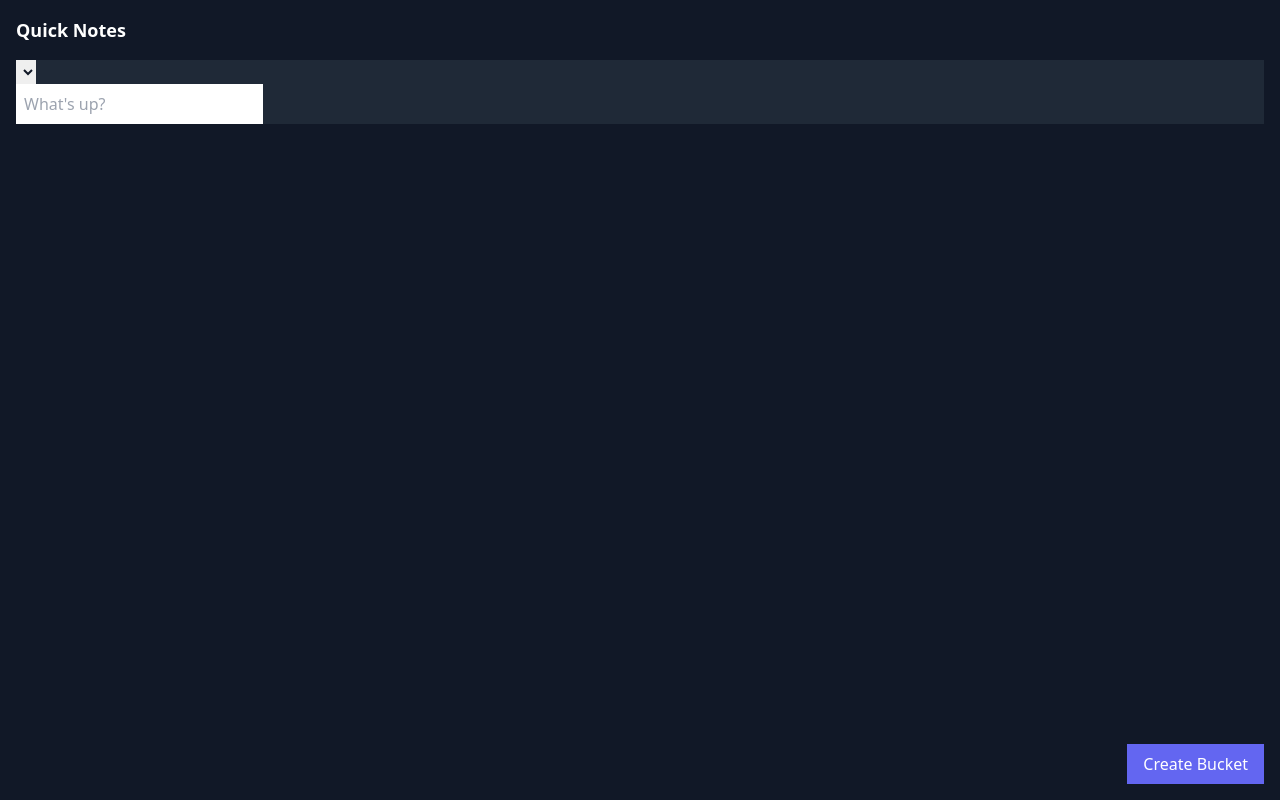
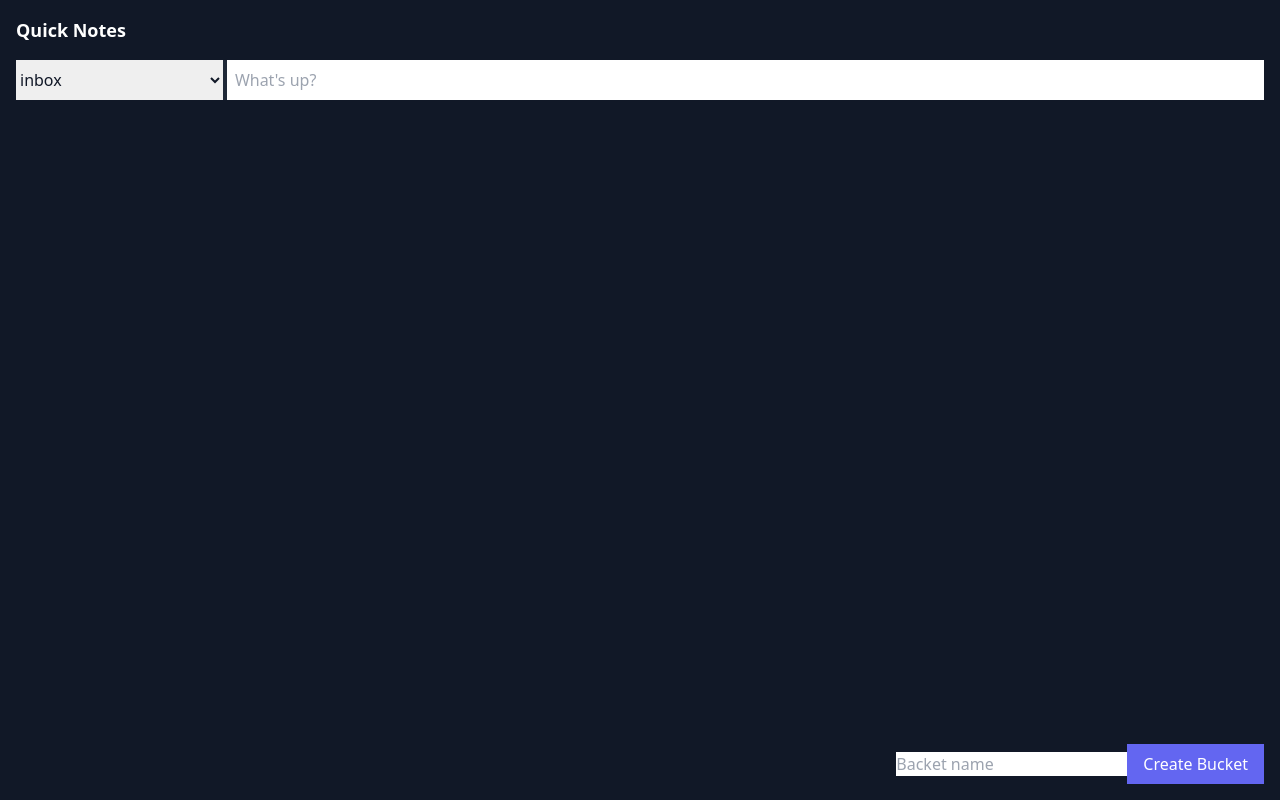
Before and after one commit to SpencerAung/quick-notes, a React (Create React App) app: page / in a window 1280 px wide. Built offline with nearby package versions, Linux system fonts and the light colour scheme.

Commit message:
Use reducer to manage notes

```diff
--- a/src/components/Bucket.tsx
+++ b/src/components/Bucket.tsx
@@ -1,17 +1,20 @@
 import { useContext } from 'react';
 import NoteContext from './NoteContext';
-import { clearNotes, getDefaultBucketName } from './notes';
 import Note from './Note';
 import { Note as NoteType } from './types';
+import { getNotes } from './notes';
 
 const Inbox = () => {
-  const [notes, setNotes] = useContext(NoteContext);
+  const [state, dispatch] = useContext(NoteContext);
   const handleClearNotes = () => {
 
-    clearNotes(getDefaultBucketName());
-    setNotes([]);
+    dispatch({
+      type: 'CLEAR_NOTES',
+      bucketName: state.selectedBucket
+    })
   }
 
+  const notes = getNotes(state.buckets[state.selectedBucket]);
   if (!notes?.length) {
     return null;
   }
--- a/src/components/Compose.tsx
+++ b/src/components/Compose.tsx
@@ -1,10 +1,11 @@
 import { useContext } from 'react';
-import { getSelectedBucketName,addNote, createNote, getNotes, getDefaultBucketName } from './notes';
 import NoteContext from './NoteContext';
+import { toArray } from './notes';
 
 function Compose() {
-
-  const [, setNotesContext] = useContext(NoteContext);
+  const [state, dispatch] = useContext(NoteContext);
+  const buckets = toArray(state.buckets);
+  const selectedBucket = state.selectedBucket;
 
   const handleSubmit = (e: React.FormEvent<HTMLFormElement>) => {
     e.preventDefault();
@@ -12,10 +13,13 @@ function Compose() {
     const formData = new FormData(form);
     const note = formData.get('note') as string;
 
-    const bucketName = getSelectedBucketName() || getDefaultBucketName();
+    const bucketName = state.selectedBucket;
 
-    addNote(createNote(note), bucketName);
-    setNotesContext(getNotes(bucketName));
+    dispatch({
+      type: 'ADD_NOTE',
+      bucketName,
+      note,
+    });
     form.reset();
 
   }
@@ -25,15 +29,13 @@ function Compose() {
     <div className={`w-full`}>
       <form id="note-form" onSubmit={handleSubmit}
         className={`w-full flex flex-row gap-1 bg-gray-800 text-gray-900`}>
-        <div>
-          <div>
-          <select>
-
-          </select>
-          </div>
-          <input type="text" name="note" placeholder="What's up?"
-            className={`w-full max-h-16 p-2`} />
-        </div>
+        <select className="w-1/5 min-w-fit" defaultValue={selectedBucket}>
+          {buckets.map(({ id, name }) => (
+            <option key={id} value={name} >{name}</option>
+          ))}
+        </select>
+        <input type="text" name="note" placeholder="What's up?"
+          className={`w-full max-h-16 p-2`} />
       </form>
     </div>
   )
--- a/src/components/CreateBucket.tsx
+++ b/src/components/CreateBucket.tsx
@@ -1,12 +1,31 @@
+import { useContext } from "react";
+import NoteContext from "./NoteContext";
+
 function CreateBucket() {
-  const showForm = () => {
+
+const [, dispatch] = useContext(NoteContext);
+  const handleCreateBucket = (e: React.FormEvent<HTMLFormElement>) => {
+    e.preventDefault();
+    const form = e.target as HTMLFormElement;
+    const formData = new FormData(form);
+    const bucketName = formData.get('bucketName') as string;
+
+    dispatch({
+      type: 'ADD_BUCKET',
+      bucketName,
+    })
+
+    form.reset();
   }
 
   return (
     <div>
-      <button
-      className="bg-indigo-500 text-white px-4 py-2"
-      onClick={showForm}>Create Bucket</button>
+      <form onSubmit={handleCreateBucket}>
+        <input type="text" className="text-black" name="bucketName" placeholder="Backet name" />
+        <button
+          className="bg-indigo-500 text-white px-4 py-2"
+          >Create Bucket</button>
+      </form>
     </div>
   )
 }
--- a/src/components/Note.tsx
+++ b/src/components/Note.tsx
@@ -2,15 +2,17 @@ import React, { useContext } from 'react'
 import { Note as NoteType } from './types'
 import { IoClose } from 'react-icons/io5'
 import NoteContext from './NoteContext';
-import { removeNote, getNotes, getDefaultBucketName } from './notes';
 
 const Note: React.FC<{ note: NoteType }> = ({ note }) => {
-  const [,setNotes ] = useContext(NoteContext);
+  const [state,dispatch ] = useContext(NoteContext);
 
-  const handleRemove =(id: string) => {
-    const bucket = getDefaultBucketName();
-    removeNote(id, bucket);
-    setNotes(getNotes(bucket));
+  const handleRemove =(noteId: string) => {
+    const bucketName = state.selectedBucket;
+    dispatch({
+      type: 'REMOVE_NOTE',
+      bucketName,
+      noteId
+    })
   }
 
   return (
--- /dev/null
+++ b/src/components/NoteReducer.ts
@@ -0,0 +1,103 @@
+import { addBucket, addNote, clearNotes, createBucket, createNote, deleteBucket, moveNote, overrideBucket, removeNote } from "./notes";
+import { Store } from "./types";
+
+const STORE_KEY = 'store';
+
+export const initialState = {
+  selectedBucket: 'inbox',
+  buckets: {
+    inbox: createBucket('inbox')
+  }
+}
+
+export function initializer(initialState: Store): Store {
+  return localStorageGet(STORE_KEY) || initialState;
+}
+
+export function localStorageGet(key: string) {
+  console.log('reading from localStorage');
+  try {
+    return JSON.parse(localStorage.getItem(key));
+  } catch (e) {
+    return null;
+  }
+}
+
+export function localStorageSet(key: string, value: any) {
+  console.log('writing to localStorage');
+  return localStorage.setItem(key, JSON.stringify(value));
+}
+
+export function localStorageRemove(key: string) {
+  return localStorage.removeItem(key);
+}
+
+export function saveToStorage(store: Store) {
+  localStorageSet(STORE_KEY, store);
+}
+
+export function noteReducer(store: Store, action: { [key: string]: any }) {
+  console.log('action', action);
+  switch (action.type) {
+    case 'ADD_BUCKET': {
+      const bucket = createBucket(action.bucketName);
+      const updated = {
+        ...store,
+        buckets: addBucket(store.buckets, bucket)
+      }
+
+      saveToStorage(updated);
+      return updated;
+    }
+    case 'DELETE_BUCKET': {
+      const updated = {
+        ...store,
+        buckets: deleteBucket(store.buckes, action.bucketName)
+      }
+      saveToStorage(updated);
+      return updated;
+    }
+    case 'ADD_NOTE': {
+      const {buckets } = store;
+      const { bucketName, note } = action;
+      const updated = {
+        ...store,
+        buckets: {
+          ...buckets,
+          [bucketName]: addNote(buckets[bucketName], createNote(note))
+        }
+      }
+      saveToStorage(updated);
+      return updated;
+    }
+    case 'REMOVE_NOTE': {
+      const updated = {
+        ...store,
+        buckets: overrideBucket(store.buckets, removeNote(store.buckets[action.bucketName], action.noteId))
+      }
+      saveToStorage(updated);
+      return updated;
+    }
+    case 'CLEAR_NOTES': {
+      const updated = {
+        ...store,
+        buckets: overrideBucket(store.buckets, clearNotes(store.buckets[action.bucketName]))
+      }
+
+      saveToStorage(updated);
+      return updated;
+    }
+    case 'MOVE_NOTE': {
+      const { source, dest, noteId } = action;
+      const updated = {
+        ...store,
+        buckets: moveNote(store.buckets, source, dest, noteId)
+      }
+      saveToStorage(updated);
+      return updated;
+    }
+    default: {
+      return store;
+    }
+  }
+}
--- a/src/components/notes.ts
+++ b/src/components/notes.ts
@@ -1,120 +1,9 @@
-import { nanoid } from 'nanoid';
-import { Store, Bucket, Buckets, Note } from './types'
-
-const STORE_KEY = 'store';
-const DEFAULT_BUCKET_NAME = 'inbox';
-const SELECTED_BUCKET_NAME_KEY = 'selected_bucket_name';
-const BUCKETS_KEY = 'buckets';
+import { nanoid } from "nanoid";
+import { Bucket, Buckets, Note } from "./types";
 
 /**
-  * Store
-*/
-export function createStore(defaultBucket: Bucket): Store {
-  return {
-    [SELECTED_BUCKET_NAME_KEY]: defaultBucket.name,
-    [BUCKETS_KEY]: {
-      [defaultBucket.id]: defaultBucket,
-    }
-  }
-}
-
-export class MemStore {
-  private store: Store;
-
-  constructor(defaultStore?: Store) {
-    this.load(defaultStore);
-  }
-
-  private load(defaultStore?: Store) {
-    const localStore = localStorageGet(STORE_KEY);
-    if (!localStore) {
-      const store = defaultStore || createStore(createBucket(DEFAULT_BUCKET_NAME));
-      localStorageSet(STORE_KEY, store);
-      this.store = store;
-    } else {
-      this.store = localStore;
-    }
-  }
-
-  get(key: string) {
-    console.log('reading from memStore');
-    return this.store[key];
-  }
-
-  set(key: string, value: any) {
-    console.log('writing to memStore');
-    this.store[key] = value;
-    localStorageSet(STORE_KEY, this.store);
-  }
-}
-
-
-export function localStorageGet(key: string) {
-  console.log('reading from localStorage');
-  try {
-    return JSON.parse(localStorage.getItem(key));
-  } catch (e) {
-    return null;
-  }
-}
-export function localStorageSet(key: string, value: any) {
-  console.log('writing to localStorage');
-  return localStorage.setItem(key, JSON.stringify(value));
-}
-export function localStorageRemove(key: string) {
-  return localStorage.removeItem(key);
-}
-
-
-export function getStore() {
-  if (!window?.quicknotes?.store) {
-    window.quicknotes = {};
-    window.quicknotes.store = new MemStore();
-  }
-
-  return window.quicknotes.store;
-}
-/**
- * Bucket
- */
-export function setBuckets(buckets: Buckets) {
-  getStore().set(BUCKETS_KEY, buckets);
-}
-export function getBuckets(): Buckets {
-  return getStore().get(BUCKETS_KEY) || {};
-}
-
-export function getDefaultBucketName() {
-  return DEFAULT_BUCKET_NAME;
-}
-
-export function getSelectedBucketName() {
-  return getStore().get(SELECTED_BUCKET_NAME_KEY) || DEFAULT_BUCKET_NAME;
-}
-
-export function updateSelectedBucket(name: string) {
-  return getStore().get(SELECTED_BUCKET_NAME_KEY, name);
-}
-
-export function getBucketsArray(): Bucket[] {
-  const bucketsMap = getBuckets() || {};
-
-  const buckets = [];
-  Object.keys(bucketsMap).forEach((key) => {
-    buckets.push(bucketsMap[key]);
-  });
-
-  return buckets;
-}
-
-export function isBucketNameExists(bucketName: string) {
-  const buckets = getBucketsArray();
-
-  const filteredResult = buckets.filter(({ name }) => name === bucketName);
-
-  return filteredResult.length > 0;
-
-}
+  * NOTES
+  */
 
 export function createBucket(name: string): Bucket {
   return ({
@@ -124,34 +13,6 @@ export function createBucket(name: string): Bucket {
     notes: []
   });
 }
-
-export function addBucket(bucket: Bucket) {
-  const buckets = getBuckets();
-
-  buckets[bucket.id] = bucket;
-
-  setBuckets(buckets);
-}
-
-export function getBucketByName(bucketName: string): Bucket {
-  const buckets = getBucketsArray();
-  const filteredResult = (buckets || []).filter(({ name }) => name === bucketName);
-
-  return filteredResult?.[0];
-}
-
-export function setBucket(id: string, bucket: Bucket) {
-  const buckets = getBuckets();
-
-  buckets[id] = bucket;
-  setBuckets(buckets);
-}
-
-
-/**
-  * Notes
-  *
-  */
 export function createNote(note: string): Note {
   return ({
     id: nanoid(),
@@ -159,51 +20,94 @@ export function createNote(note: string): Note {
     timestamp: new Date().getTime()
   })
 }
-export function addNote(note: Note, bucketName: string) {
-  const bucket = getBucketByName(bucketName);
+export function addBucket(buckets: Buckets, bucket: Bucket): Buckets {
+  if (isBucketNameExists(buckets, bucket.name) || !bucket?.name) {
+    return buckets;
+  }
 
-  if (bucket) {
-    bucket.notes = [...bucket.notes, note];
-
-    setBucket(bucket.id, bucket);
+  return {
+    ...buckets,
+    [bucket.name]: bucket
   }
 }
 
-export function getNotes(bucketName: string): Note[] {
-  const bucket = getBucketByName(bucketName);
-
-  return bucket?.notes || [];
+export function isBucketNameExists(buckets: Buckets, bucketName: string): boolean {
+  return !!buckets[bucketName];
 }
 
-export function clearNotes(bucketName: string) {
-  const bucket = getBucketByName(bucketName);
-  if (bucket) {
-    bucket.notes = [];
-    setBucket(bucket.id, bucket);
+export function deleteBucket(buckets: Buckets, bucketName: string): Buckets {
+  if (isBucketNameExists(buckets, bucketName)) {
+    return {
+      ...buckets,
+      [bucketName]: undefined
+    }
+  }
+
+  return buckets;
+}
+
+export function overrideBucket(buckets: Buckets, bucket: Bucket): Buckets {
+  return {
+    ...buckets,
+    [bucket.name]: bucket
   }
 }
 
-export function removeNote(removeId: string, bucketName: string) {
-  const bucket = getBucketByName(bucketName);
-  if (bucket) {
-    bucket.notes = (bucket.notes || []).filter(({ id }) => id !== removeId)
-    setBucket(bucket.id, bucket);
+export function addNote(bucket: Bucket, note: Note): Bucket {
+  return {
+    ...bucket,
+    notes: [...bucket.notes, note]
   }
 }
 
-export function getNote(id: string, bucketName: string) {
-  const bucket = getBucketByName(bucketName);
+export function removeNote(bucket: Bucket, removeId: string): Bucket {
+  const notes = (bucket.notes || []).filter(({ id }) => id !== removeId)
 
-  if (bucket) {
-    const filtered = (bucket.notes || []).filter((note) => note.id === id);
-
-    return filtered[0];
+  return {
+    ...bucket,
+    notes,
   }
 }
 
-export function moveNote(id: string, source: string, dest: string) {
-  const note = getNote(id, source);
+export function clearNotes(bucket: Bucket): Bucket {
+  return {
+    ...bucket,
+    notes: []
+  }
+}
 
-  removeNote(id, source);
-  addNote(note, dest);
+export function getNotes(bucket: Bucket): Note[] {
+  return bucket?.notes || []
 }
+
+export function getNote(bucket: Bucket, noteId: string): Note {
+  return getNotes(bucket).filter(({ id }) => id === noteId)?.shift();
+}
+
+export function getBucket(buckets: Buckets, bucketName: string): Bucket {
+  return buckets[bucketName]
+}
+
+export function moveNote(buckets: Buckets, sourceName: string, destName:  string, noteId: string) : Buckets {
+      const sourceBucket =getBucket(buckets, sourceName);
+      const destBucket = getBucket(buckets, destName);
+      const note = getNote(sourceBucket, noteId);
+
+      const newSource = removeNote(sourceBucket, noteId);
+      const newDest = addNote(destBucket, note);
+
+      return {
+        ...buckets,
+        [sourceName]: newSource,
+        [destName]: newDest
+      }
+}
+
+export function toArray(bucketsMap: Buckets): Bucket[] {
+  const buckets = [];
+  Object.keys(bucketsMap).forEach((key) => {
+    buckets.push(bucketsMap[key]);
+  });
+
+  return buckets;
+}
```
Also changed, not shown: src/components/App.tsx (+5 -4 lines).
